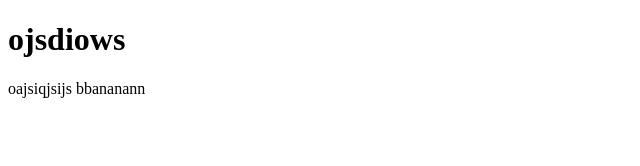
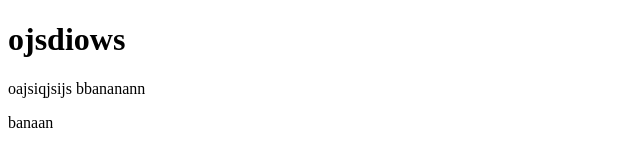
Before and after one commit to joao-code-web/githubn, a plain HTML site: page index.html in a window 1280 px wide. Shown: the full height of the page, 0-640 px from the left. Drawn offline with Linux system fonts and the light colour scheme.

Commit message:
novo paragrafo

```diff
--- a/index.html
+++ b/index.html
@@ -9,5 +9,6 @@
 <body>
     <h1>ojsdiows</h1>
     <p>oajsiqjsijs bbananann</p>
+    <p>banaan</p>
 </body>
 </html>
```
